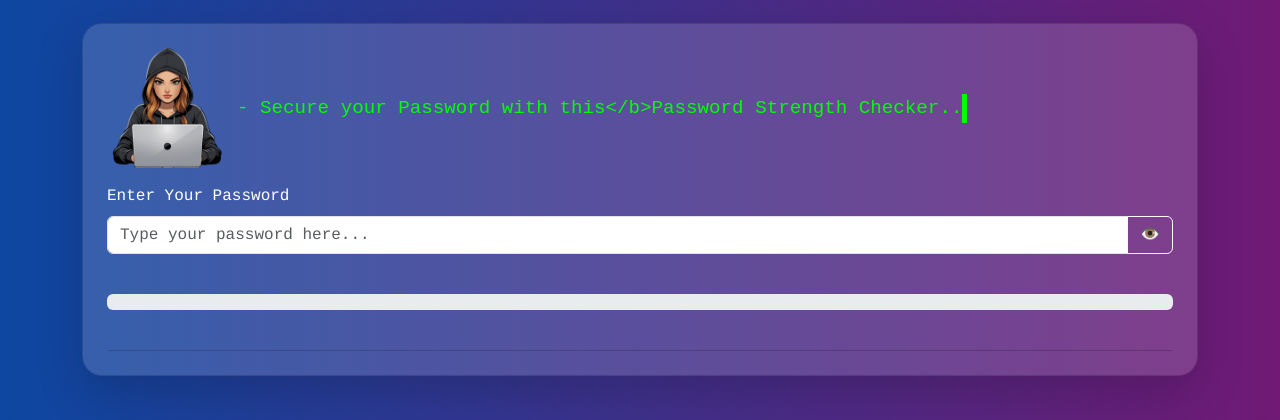
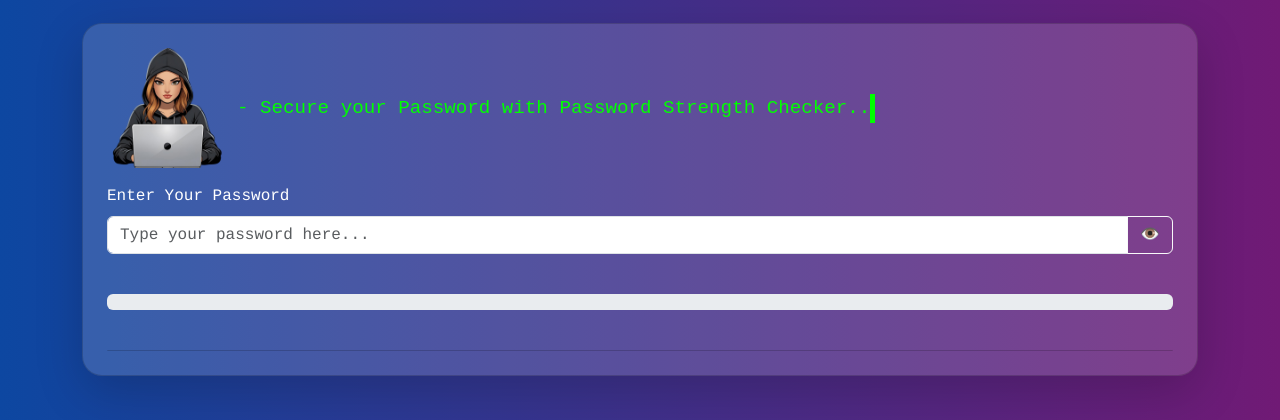
Before and after one commit to namrrataa9/PasswordStrengthChecker, a plain HTML site: page index.html in a window 1280 px wide. Shown: the part 87-507 px from the top of the page. Drawn offline with nearby package versions, Linux system fonts and the light colour scheme.

Commit message:
Update index.html

```diff
--- a/index.html
+++ b/index.html
@@ -151,7 +151,7 @@ body {
 <script>
 document.addEventListener("DOMContentLoaded", () => {
   const typingText = document.getElementById("typingText");
-  const message = "- Secure your Password with this</b>Password Strength Checker..";
+  const message = "- Secure your Password with\nPassword Strength Checker..";
   let i = 0;
   function typeWriter() {
     if (i < message.length) {
```
